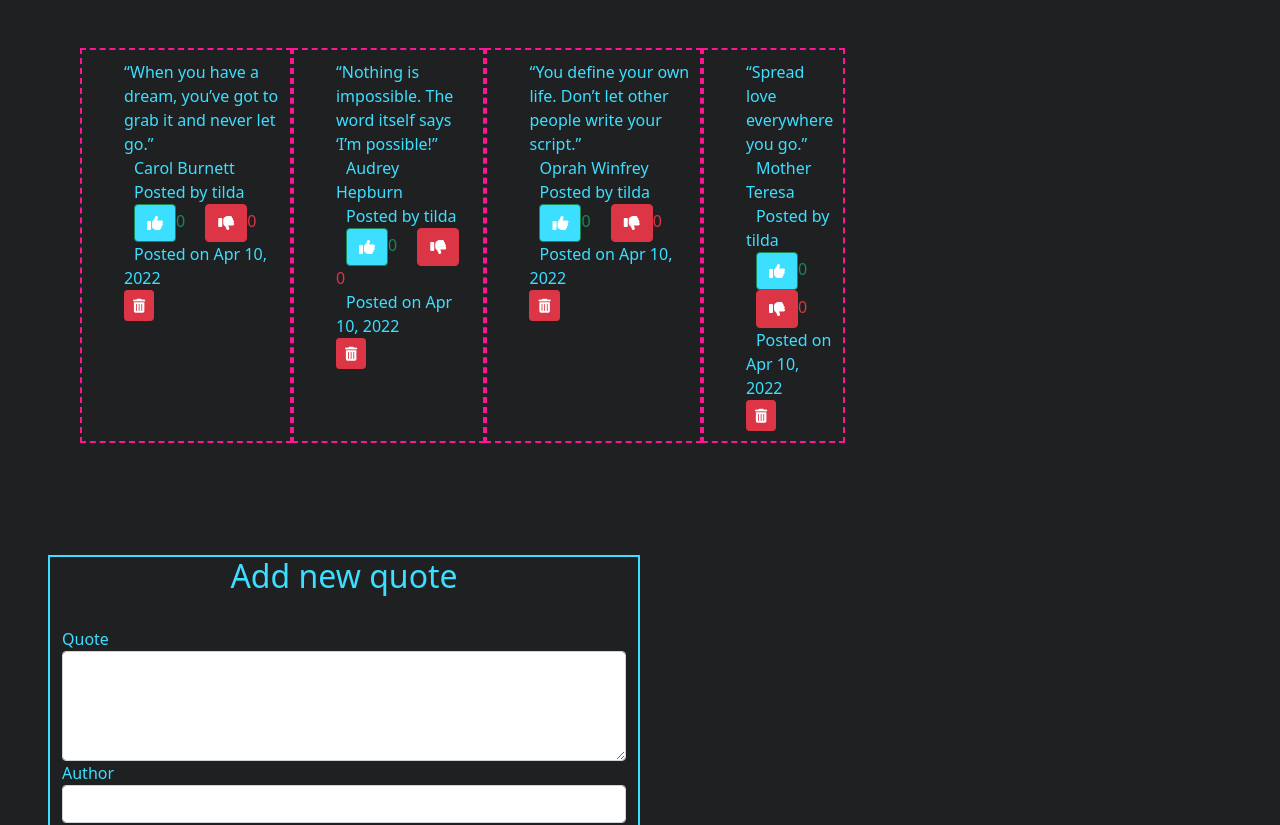
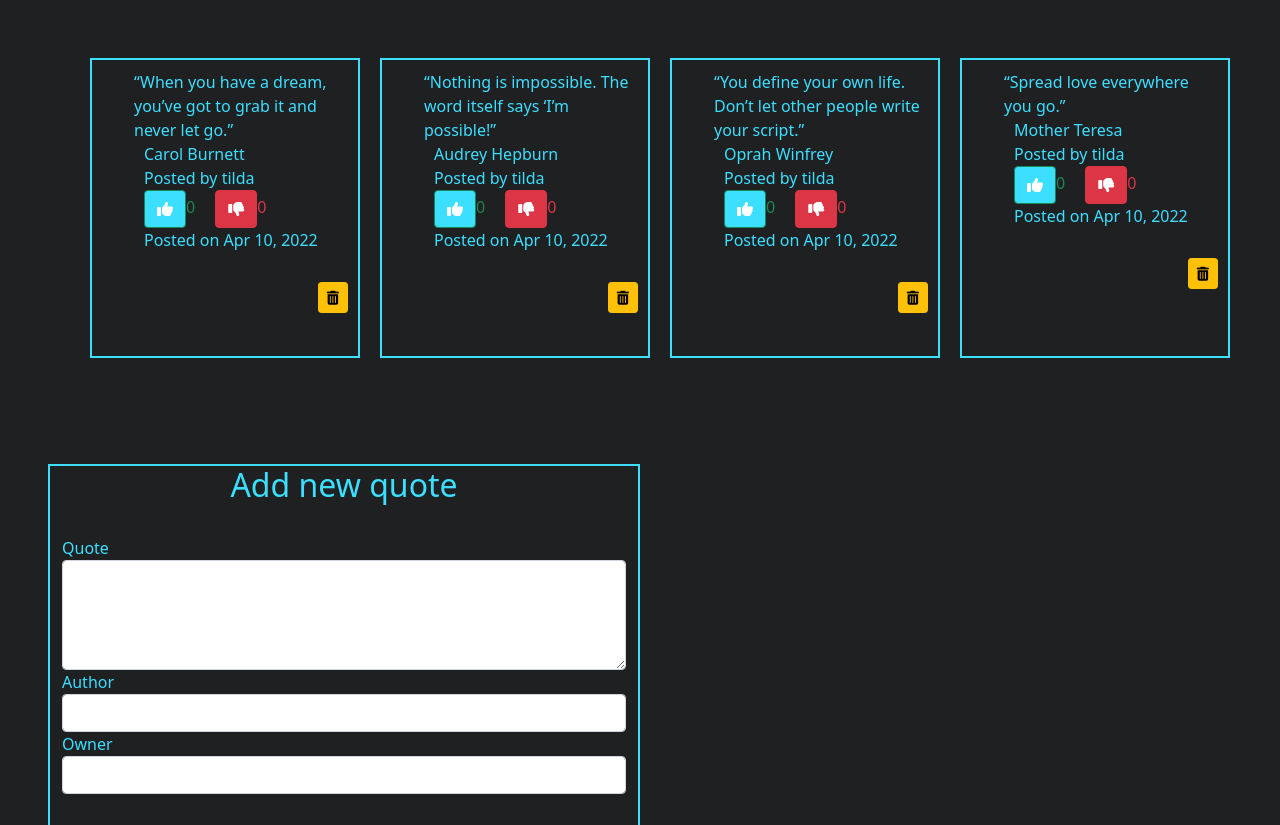
Before and after one commit to Maltilda-Nyaboke/week-8, an Angular app: page / in a window 1280 px wide. Shown: the top 825 px of the page. Built offline with nearby package versions, Linux system fonts and the light colour scheme.

Commit message:
style:optimize ul

```diff
--- a/src/app/quote-detail/quote-detail.component.html
+++ b/src/app/quote-detail/quote-detail.component.html
@@ -1,2 +1,2 @@
 
-<button class="btn btn-sm btn-danger ml-2" id="del" (click)='deleteQuote(true)'><i class="fa fa-trash" id="delete"></i></button>
+<button class="btn btn-sm btn-warning ml-2" id="del" (click)='deleteQuote(true)'><i class="fa fa-trash" id="delete"></i></button>
--- a/src/app/quote-form/quote-form.component.css
+++ b/src/app/quote-form/quote-form.component.css
@@ -16,7 +16,11 @@ label{
     outline: none;
 }
 ul{
-    border: 2px dashed deeppink;
+    border: 2px double #3cdfff;
+    margin: 10px;
+    align-items: center;
+    height: 300px;
+    width: 800px;
 }
 li{
     padding: 10px;
@@ -29,3 +33,7 @@ span{
     /* background-color: deeppink; */
     margin-left: 20px;
 }
+.del{
+    float: right;
+    margin-top: 30px;
+}
--- a/src/app/quote-form/quote-form.component.html
+++ b/src/app/quote-form/quote-form.component.html
@@ -1,8 +1,8 @@
 
 <div class="container-fluid">
   <div class="row p-5">
-     <div class="c0l-md-2"></div>
-    <div class="rec col-md-8 d-flex justify-content-center">
+     <!-- <div class="c0l-md-2"></div> -->
+    <div class="rec d-flex justify-content-center">
       <ul *ngFor="let quote of quotes; let i = index">
         <li appQuoteHighlight>{{quote.quote}}<br><span>{{quote.author}}</span> <br> <span>Posted by {{quote.owner}}</span> <br> <span class="text-success "> <button (click)='quote.addVote()' class="btn btn-success"><i class="fa-solid fa-thumbs-up"></i></button>{{quote.upvotes}}</span>   <span class="text-danger ml-3" ><button (click)='quote.subVote()' class="btn btn-danger"><i class="fa-solid fa-thumbs-down"></i></button>{{quote.downvotes}}</span> <br> <span>Posted on {{newQuote.postDate|date}}</span>
           <div class="del">
```
